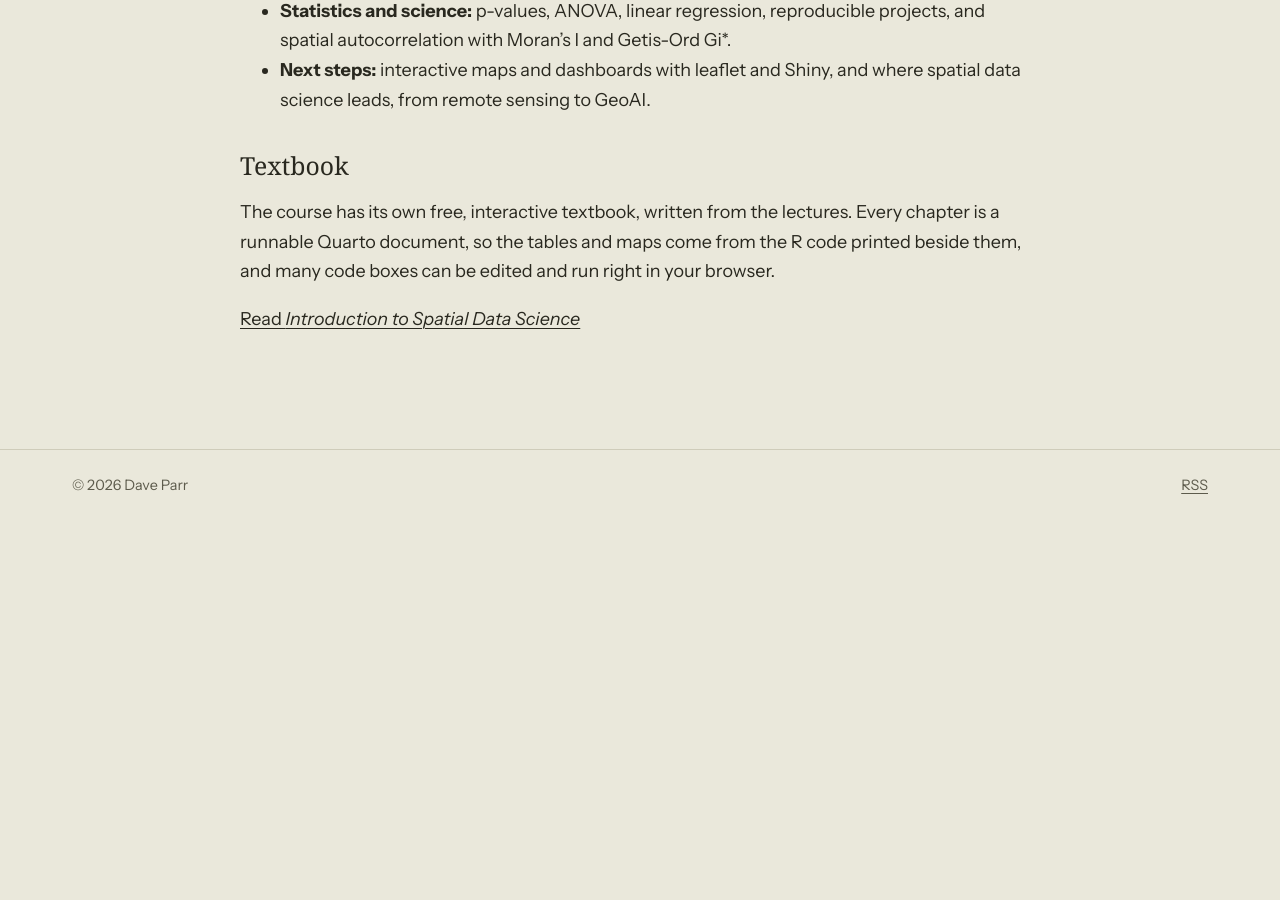
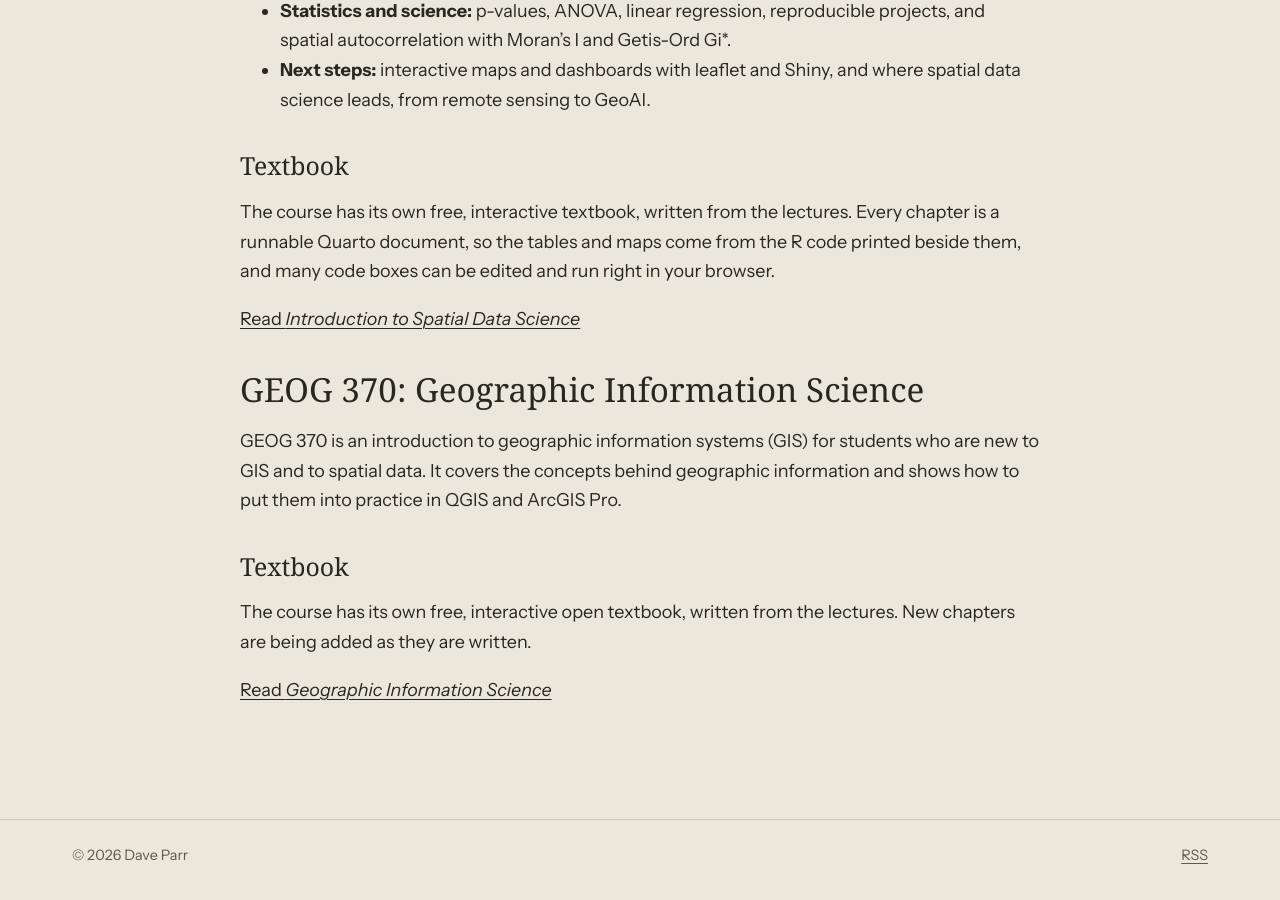
Before and after one commit to dparr1/daveparr.com, a Jekyll site: the page built from courses.md, in a window 1280 px wide and 900 px high, scrolled down 892 px. Built offline with Jekyll 4.4.1, drawn with Linux system fonts in a browser that asks for light colours; some web fonts are replaced; before the commit the page ends 1421 px from its top, so only the background shows below that.

Commit message:
Add GEOG 370 to the Courses page
Co-Authored-By: Claude Opus 5.5 <noreply@anthropic.com>
Claude-Session: https://claude.ai/code/session_019zAzPV16B2x5inNkcmsgdK

```diff
--- a/courses.md
+++ b/courses.md
@@ -25,3 +25,13 @@ The course moves through six units:
 The course has its own free, interactive textbook, written from the lectures. Every chapter is a runnable Quarto document, so the tables and maps come from the R code printed beside them, and many code boxes can be edited and run right in your browser.
 
 [Read *Introduction to Spatial Data Science*]({{ '/intro-spatial-data-science/' | relative_url }})
+
+## GEOG 370: Geographic Information Science
+
+GEOG 370 is an introduction to geographic information systems (GIS) for students who are new to GIS and to spatial data. It covers the concepts behind geographic information and shows how to put them into practice in QGIS and ArcGIS Pro.
+
+### Textbook
+
+The course has its own free, interactive open textbook, written from the lectures. New chapters are being added as they are written.
+
+[Read *Geographic Information Science*]({{ '/geographic-information-science/' | relative_url }})
```
